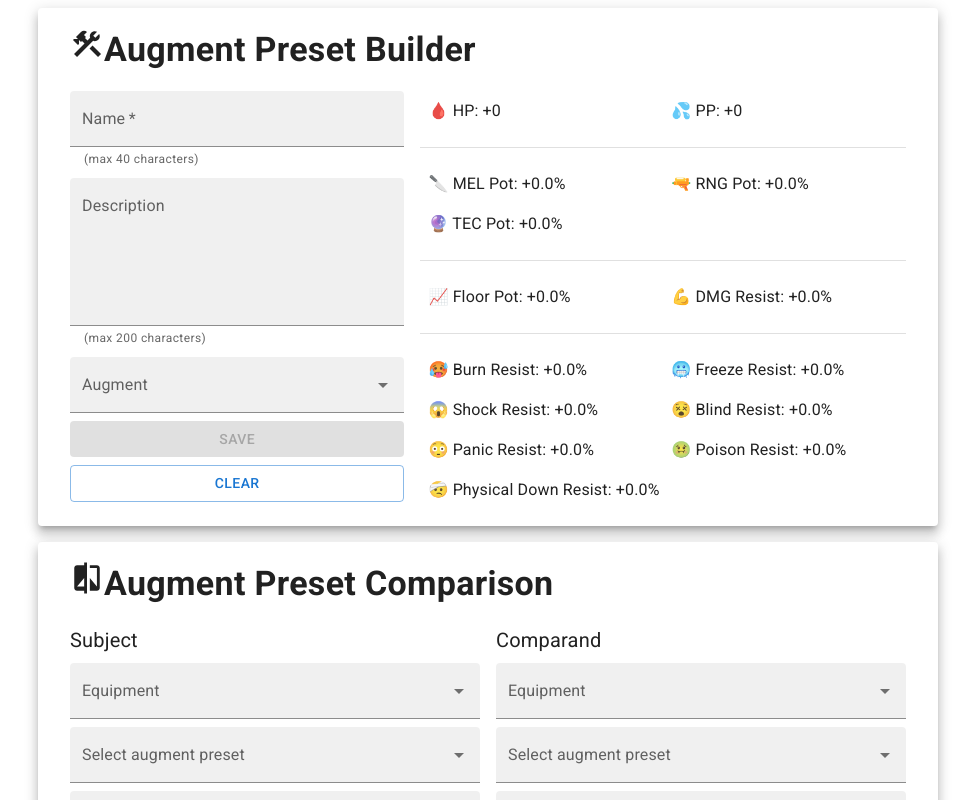
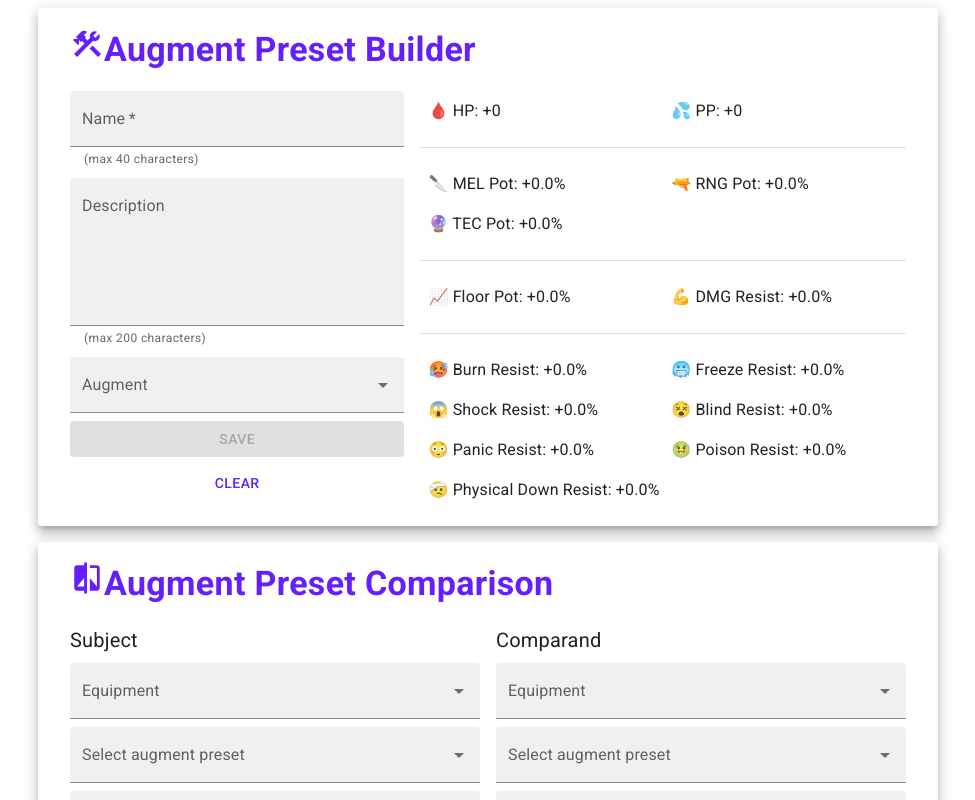
Before and after one commit to Eurydia/pso2ngs-augment-planner, a React (Create React App) app: page / in a window 1280 px wide. Shown: the top 800 px of the page, without its empty margins (152-1127 px from the left). Built offline with nearby package versions, Linux system fonts and the light colour scheme; a web font is replaced by a local one.

Commit message:
theming in progress

```diff
--- a/package.json
+++ b/package.json
@@ -27,7 +27,7 @@
         "prettier-eslint": "^13.0.0",
         "react": "^17.0.2",
         "react-dom": "^17.0.2",
-        "react-scripts": "5.0.0",
+        "react-scripts": "^5.0.1",
         "typescript": "^4.5.5",
         "web-vitals": "^2.1.4"
     },
--- a/src/App/App.tsx
+++ b/src/App/App.tsx
@@ -2,12 +2,12 @@ import React, { useState } from "react";
 
 import Stack from "@mui/material/Stack";
 import ThemeProvider from "@mui/material/styles/ThemeProvider";
-import createTheme from "@mui/material/styles/createTheme";
 import useTheme from "@mui/material/styles/useTheme";
 
 import Construction from "@mui/icons-material/Construction";
 import Compare from "@mui/icons-material/Compare";
 import Dashboard from "@mui/icons-material/Dashboard";
+import { default as main_theme } from "./theme";
 
 import { useSnackbar } from "notistack";
 import { saveAs } from "file-saver";
@@ -30,8 +30,6 @@ import AugPresBuilder from "../major_components/AugPresBuilder";
 import AugPresCompare from "../major_components/AugPresCompare/AugPresCompare";
 import AugPresManager from "../major_components/AugPresManager";
 import { AugmentPreset, TypeguardAugmentPreset } from "../types";
-
-const _theme = createTheme();
 
 const App = () => {
     const theme = useTheme();
@@ -146,7 +144,7 @@ const App = () => {
     // -------------------------------------
 
     return (
-        <ThemeProvider theme={_theme}>
+        <ThemeProvider theme={main_theme}>
             <Stack
                 spacing={2}
                 sx={{
--- a/src/App/helper_components.tsx
+++ b/src/App/helper_components.tsx
@@ -22,11 +22,20 @@ export const PaperBackground = (props: PaperBackgroundProps) => {
     const theme = useTheme();
 
     return (
-        <Paper elevation={8} sx={{ paddingX: 4, paddingY: 2 }}>
+        <Paper
+            elevation={8}
+            sx={{
+                paddingX: 4,
+                paddingY: 2,
+                backgroundColor: theme.palette.background.default,
+            }}
+        >
             <Typography
-                fontSize={theme.typography.h4.fontSize}
-                fontWeight={theme.typography.fontWeightBold}
-                // color={blue["A700"]}
+                sx={{
+                    color: theme.palette.primary.main,
+                    fontSize: theme.typography.h4.fontSize,
+                    fontWeight: theme.typography.fontWeightBold,
+                }}
             >
                 {props.icon}
                 {props.header}
@@ -84,7 +93,7 @@ export const ImportExportButtons = (
                 </Button>
                 <Button
                     onClick={props.exportAction}
-                    variant="outlined"
+                    variant="text"
                     endIcon={<Download />}
                 >
                     export all
--- /dev/null
+++ b/src/App/theme.ts
@@ -0,0 +1,39 @@
+import createTheme from "@mui/material/styles/createTheme";
+
+import {
+    deepPurple,
+    blue,
+    pink,
+    grey,
+    deepOrange,
+} from "@mui/material/colors";
+
+// declare module "@mui/material/styles" {
+//     interface Theme {
+//         status: {
+//             dange
+//         }
+//     }
+// }
+
+const theme = createTheme({
+    palette: {
+        primary: {
+            main: deepPurple["A400"],
+            light: deepPurple[50],
+            contrastText: "#FFFFFF",
+        },
+        secondary: {
+            main: pink["A400"],
+        },
+
+        background: {
+            default: "#FFFFFF",
+        },
+        warning: {
+            main: pink["A400"],
+        },
+    },
+});
+
+export default theme;
--- a/src/components/StatsDisplay/helper.tsx
+++ b/src/components/StatsDisplay/helper.tsx
@@ -1,31 +1,60 @@
 import Grid from "@mui/material/Grid";
+import Stack from "@mui/material/Stack";
 import Typography from "@mui/material/Typography";
 import useTheme from "@mui/material/styles/useTheme";
+import React from "react";
 
-export const StatItem = (props: {
-    name: { emoji: string; name: string };
-    value?: string;
+export interface StatItemValue {
+    value: string;
+    diff?: string;
+    negative?: boolean;
+}
+
+interface StatItemProps {
+    head: { emoji: string; name: string };
+    value?: StatItemValue;
     isAdd?: boolean;
-    xs?: number;
-}) => {
+    column?: number;
+}
+
+export const StatItem = (props: StatItemProps) => {
     const theme = useTheme();
-    const { name, value, isAdd, xs } = props;
-    let _value = value;
-    if (value === undefined) {
-        if (isAdd !== undefined) {
+    let _value: string;
+    if (props.value === undefined) {
+        if (props.isAdd) {
             _value = "+0";
         } else {
             _value = "+0.0%";
         }
+    } else {
+        _value = props.value.value;
     }
-    const text = `${name.emoji} ${name.name}: ${_value}`;
+
+    let diff_typo = <React.Fragment></React.Fragment>;
+    let diff_color = theme.palette.primary.main;
+    if (props.value?.diff) {
+        if (props.value?.negative) {
+            diff_color = theme.palette.secondary.main;
+        }
+        diff_typo = (
+            <Typography
+                component="span"
+                sx={{
+                    paddingLeft: 1,
+                    color: diff_color,
+                    fontWeight: theme.typography.fontWeightMedium,
+                }}
+            >
+                {`(${props.value.diff})`}
+            </Typography>
+        );
+    }
+
     return (
-        <Grid item xs={xs || 1}>
-            <Typography
-                padding={1}
-                fontSize={theme.typography.body1.fontSize}
-            >
-                {text}
+        <Grid item xs={props.column || 1}>
+            <Typography variant="body1" sx={{ padding: 1 }}>
+                {`${props.head.emoji} ${props.head.name}: ${_value}`}
+                {diff_typo}
             </Typography>
         </Grid>
     );
--- a/src/components/StatsDisplay/index.ts
+++ b/src/components/StatsDisplay/index.ts
@@ -1 +1,2 @@
 export { default } from "./StatsDisplay";
+export * from "./helper";
--- a/src/major_components/AugPresBuilder.tsx
+++ b/src/major_components/AugPresBuilder.tsx
@@ -2,6 +2,7 @@ import React, { useState } from "react";
 
 import Stack from "@mui/material/Stack";
 import Button from "@mui/material/Button";
+import useTheme from "@mui/material/styles/useTheme";
 
 import StatsDisplay from "../components/StatsDisplay";
 import AugmentPicker from "../components/AugmentPicker";
@@ -12,11 +13,7 @@ import {
     getTotalStats,
     parseStats,
 } from "../util";
-import {
-    AugmentData,
-    AugmentPreset,
-    AugmentSignature,
-} from "../types";
+import { AugmentData, AugmentPreset } from "../types";
 import { NameInputField, DescInputField } from "./InputComponents";
 
 interface AugPresBuilderProps {
@@ -25,6 +22,7 @@ interface AugPresBuilderProps {
 }
 
 const AugPresBuilder = (props: AugPresBuilderProps) => {
+    const theme = useTheme();
     // -------------------------------------
     // preparing initial states
     let initial_name = "";
@@ -107,7 +105,7 @@ const AugPresBuilder = (props: AugPresBuilderProps) => {
                         save
                     </Button>
                     <Button
-                        variant="outlined"
+                        variant="text"
                         onClick={handleResetFields}
                     >
                         clear
--- a/src/major_components/AugPresCompare/helper.tsx
+++ b/src/major_components/AugPresCompare/helper.tsx
@@ -1,3 +1,4 @@
+import { StatItemValue } from "../../components/StatsDisplay";
 import {
     getTotalStats,
     getEffectsForStats,
@@ -41,7 +42,7 @@ export const compareStats = (
     const keys = Array.from(keys_without_duplicate);
     // -----------------------
 
-    let stats: { [key: string]: string } = {};
+    let stats: { [key: string]: StatItemValue } = {};
     for (const key of keys) {
         const is_add_eff = isAddEffect(key);
         const default_value = is_add_eff ? 0 : 1;
@@ -54,7 +55,11 @@ export const compareStats = (
         const parsed_s_value = parseStat(s_value, is_add_eff);
         const parsed_difference = parseStat(difference, is_add_eff);
 
-        stats[key] = `${parsed_s_value} (${parsed_difference})`;
+        stats[key] = {
+            value: parsed_s_value,
+            diff: parsed_difference,
+            negative: difference < default_value,
+        };
     }
     return stats;
 };
--- a/src/major_components/InputComponents.tsx
+++ b/src/major_components/InputComponents.tsx
@@ -1,5 +1,5 @@
 import TextField from "@mui/material/TextField";
-import React from "react";
+import useTheme from "@mui/material/styles/useTheme";
 
 interface PresetInputProps {
     value: string;
@@ -14,6 +14,7 @@ interface PresetInputProps {
     onChange: (value: string) => void;
 }
 export const NameInputField = (props: PresetInputProps) => {
+    const theme = useTheme();
     let color: "primary" | "warning" = "primary";
     if (props.value === "") {
         color = "warning";
```
Also changed, not shown: src/components/StatsDisplay/StatsDisplay.tsx (+30 -30 lines), 1 other file (tests, documents, lock files or other folders).
